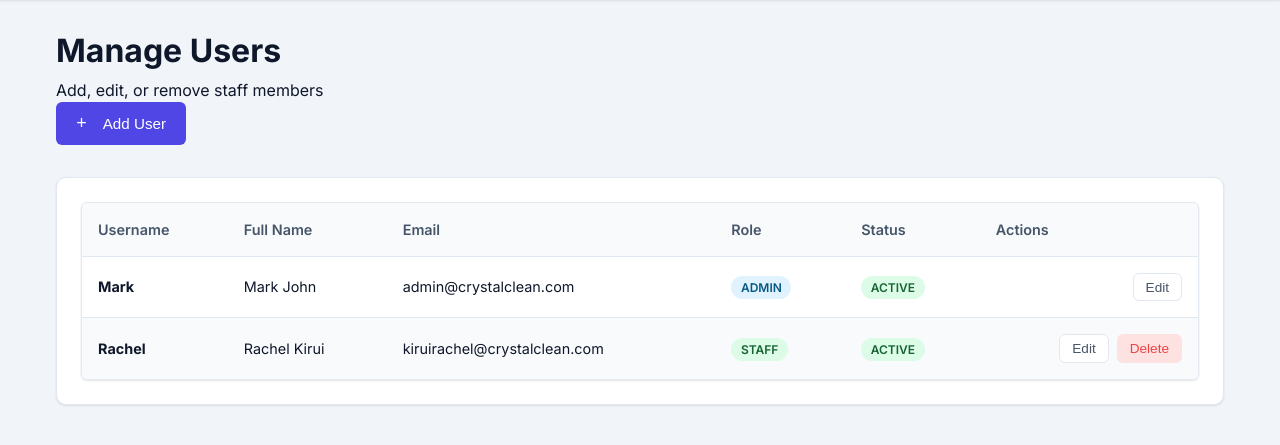
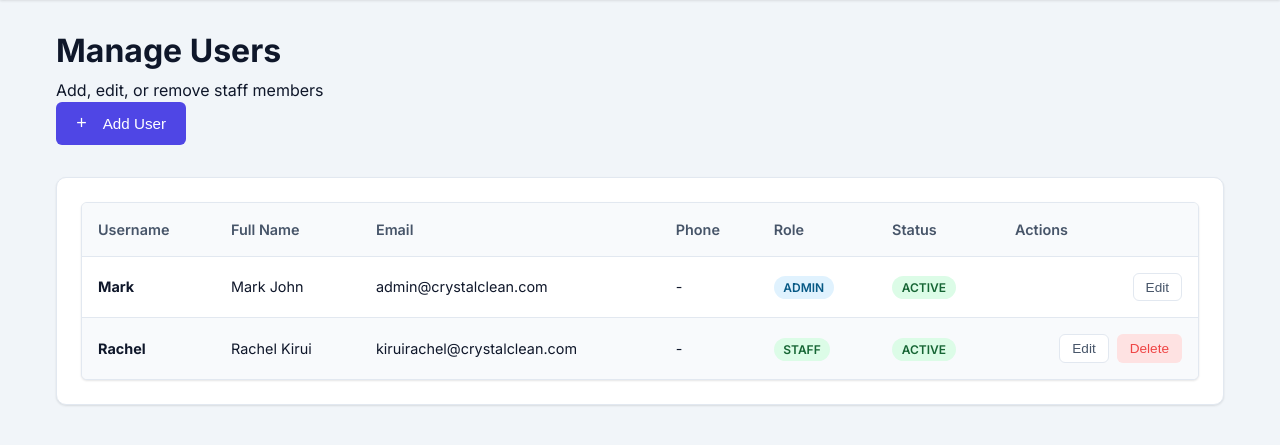
Before and after one commit to Elizabeth-creator-tech/crystalclean-auto, a Flask app: page /users in a window 1280 px wide. Shown: the part 65-510 px from the top of the page. Run offline with Flask 3, Linux system fonts and the light colour scheme; a user stored in the database is signed in.

Commit message:
feat: Add phone number support for users

```diff
--- a/app/forms.py
+++ b/app/forms.py
@@ -107,6 +107,7 @@ class AddUserForm(FlaskForm):
     username = StringField('Username', validators=[DataRequired(), Length(min=3, max=80)])
     full_name = StringField('Full Name', validators=[DataRequired(), Length(max=120)])
     email = StringField('Email', validators=[DataRequired(), Email()])
+    phone_number = StringField('Phone Number', validators=[DataRequired(), Length(min=10, max=20)])
     password = PasswordField('Password', validators=[DataRequired(), Length(min=6)])
     role = SelectField('Role', choices=[('admin', 'Admin'), ('staff', 'Staff')], validators=[DataRequired()])
     is_active = BooleanField('Active', default=True)
@@ -129,6 +130,7 @@ class EditUserForm(FlaskForm):
     username = StringField('Username', validators=[DataRequired(), Length(min=3, max=80)])
     full_name = StringField('Full Name', validators=[DataRequired(), Length(max=120)])
     email = StringField('Email', validators=[DataRequired(), Email()])
+    phone_number = StringField('Phone Number', validators=[DataRequired(), Length(min=10, max=20)])
     password = PasswordField('Password', validators=[Optional(), Length(min=6)])
     role = SelectField('Role', choices=[('admin', 'Admin'), ('staff', 'Staff')], validators=[DataRequired()])
     is_active = BooleanField('Active')
--- a/app/models.py
+++ b/app/models.py
@@ -18,6 +18,7 @@ class User(UserMixin, db.Model):
     username = db.Column(db.String(80), unique=True, nullable=False, index=True)
     full_name = db.Column(db.String(120), nullable=False)
     email = db.Column(db.String(120), unique=True, nullable=False)
+    phone_number = db.Column(db.String(20))
     password_hash = db.Column(db.String(255), nullable=False)
     role = db.Column(db.String(20), nullable=False, default='staff')  # 'admin' or 'staff'
     is_active = db.Column(db.Boolean, default=True)
--- a/app/routes.py
+++ b/app/routes.py
@@ -745,6 +745,7 @@ def add_user():
             username=form.username.data.strip(),
             full_name=form.full_name.data,
             email=form.email.data.strip(),
+            phone_number=form.phone_number.data.strip(),
             role=form.role.data,
             is_active=form.is_active.data
         )
@@ -770,6 +771,7 @@ def edit_user(user_id):
         user.username = form.username.data.strip()
         user.full_name = form.full_name.data
         user.email = form.email.data.strip()
+        user.phone_number = form.phone_number.data.strip()
         user.role = form.role.data
         user.is_active = form.is_active.data
         if form.password.data:
--- a/app/templates/manage_users.html
+++ b/app/templates/manage_users.html
@@ -23,6 +23,7 @@
                         <th>Username</th>
                         <th>Full Name</th>
                         <th>Email</th>
+                        <th>Phone</th>
                         <th>Role</th>
                         <th>Status</th>
                         <th>Actions</th>
@@ -34,6 +35,7 @@
                         <td data-label="Username"><strong>{{ user.username }}</strong></td>
                         <td data-label="Full Name">{{ user.full_name }}</td>
                         <td data-label="Email">{{ user.email }}</td>
+                        <td data-label="Phone">{{ user.phone_number or '-' }}</td>
                         <td data-label="Role">
                             <span
                                 class="badge {% if user.role == 'admin' %}badge-pending{% else %}badge-completed{% endif %}">
@@ -49,7 +51,7 @@
                         <td data-label="Actions">
                             <div class="action-buttons" style="display: flex; gap: 0.5rem; justify-content: flex-end;">
                                 <button class="btn btn-sm btn-secondary"
-                                    onclick="openEditUserModal({{ user.id }}, '{{ user.username }}', '{{ user.full_name }}', '{{ user.email }}', '{{ user.role }}', {{ user.is_active|lower }})">
+                                    onclick="openEditUserModal({{ user.id }}, '{{ user.username }}', '{{ user.full_name }}', '{{ user.email }}', '{{ user.phone_number }}', '{{ user.role }}', {{ user.is_active|lower }})">
                                     Edit
                                 </button>
                                 {% if user.id != current_user.id %}
@@ -100,6 +102,11 @@
                 <div class="form-group">
                     <label for="email" class="form-label">Email *</label>
                     {{ add_form.email(class="form-control", placeholder="lucky@example.com") }}
+                </div>
+
+                <div class="form-group">
+                    <label for="phone_number" class="form-label">Phone Number *</label>
+                    {{ add_form.phone_number(class="form-control", placeholder="0712345678") }}
                 </div>
 
                 <div class="form-row">
@@ -154,6 +161,11 @@
                     {{ edit_form.email(class="form-control", id="edit_email") }}
                 </div>
 
+                <div class="form-group">
+                    <label for="edit_phone_number" class="form-label">Phone Number *</label>
+                    {{ edit_form.phone_number(class="form-control", id="edit_phone_number") }}
+                </div>
+
                 <div class="form-row">
                     <div class="form-group">
                         <label for="edit_password" class="form-label">Password (leave blank to keep current)</label>
@@ -192,10 +204,11 @@
         document.getElementById('addUserModal').classList.remove('active');
     }
 
-    function openEditUserModal(id, username, fullName, email, role, isActive) {
+    function openEditUserModal(id, username, fullName, email, phoneNumber, role, isActive) {
         document.getElementById('edit_username').value = username;
         document.getElementById('edit_full_name').value = fullName;
         document.getElementById('edit_email').value = email;
+        document.getElementById('edit_phone_number').value = phoneNumber || '';
         document.getElementById('edit_role').value = role;
         document.getElementById('edit_is_active').checked = isActive;
         document.getElementById('editUserForm').action = `/users/edit/${id}`;
```
Also changed, not shown: update_db_schema.py (added, +32 -0 lines), app.db.
